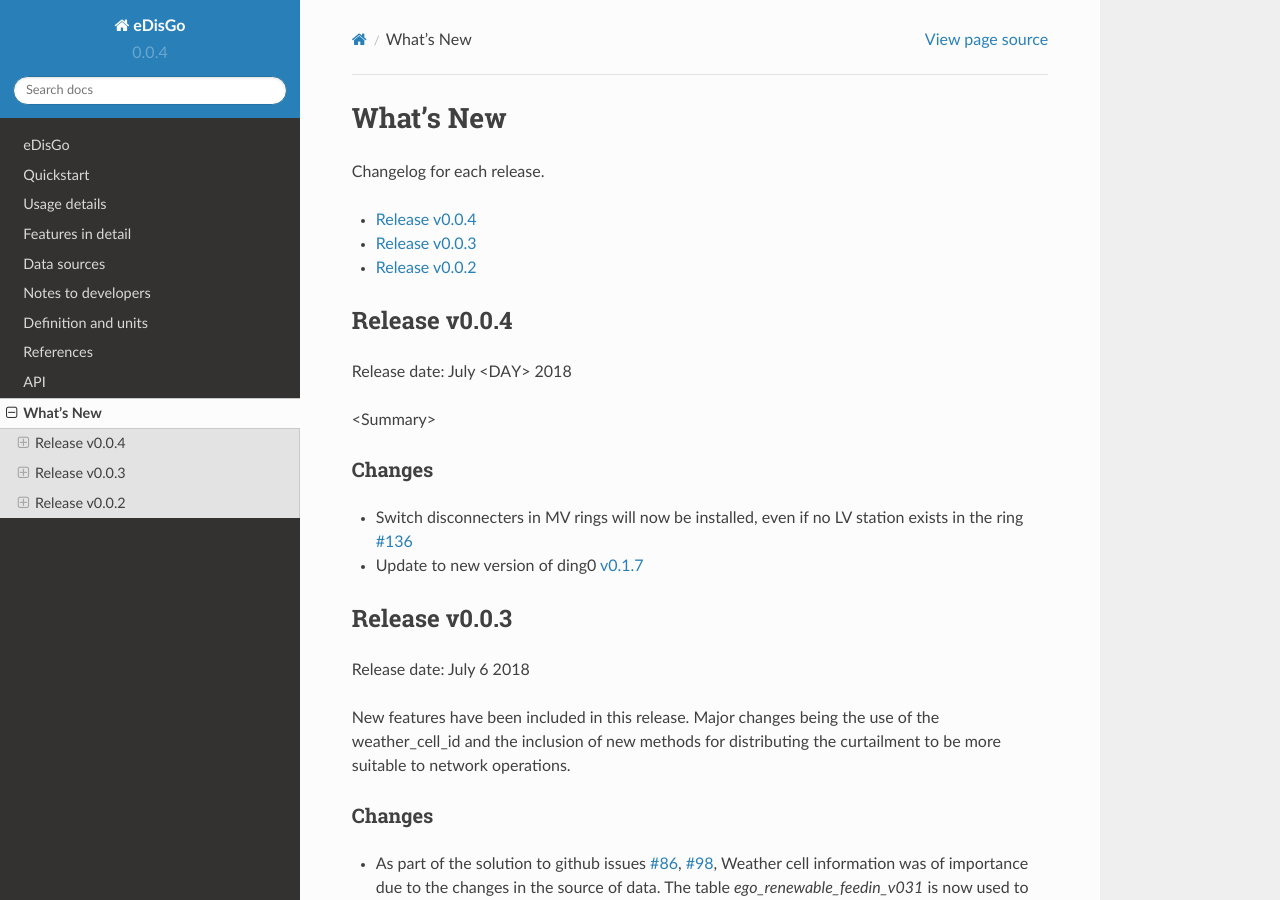
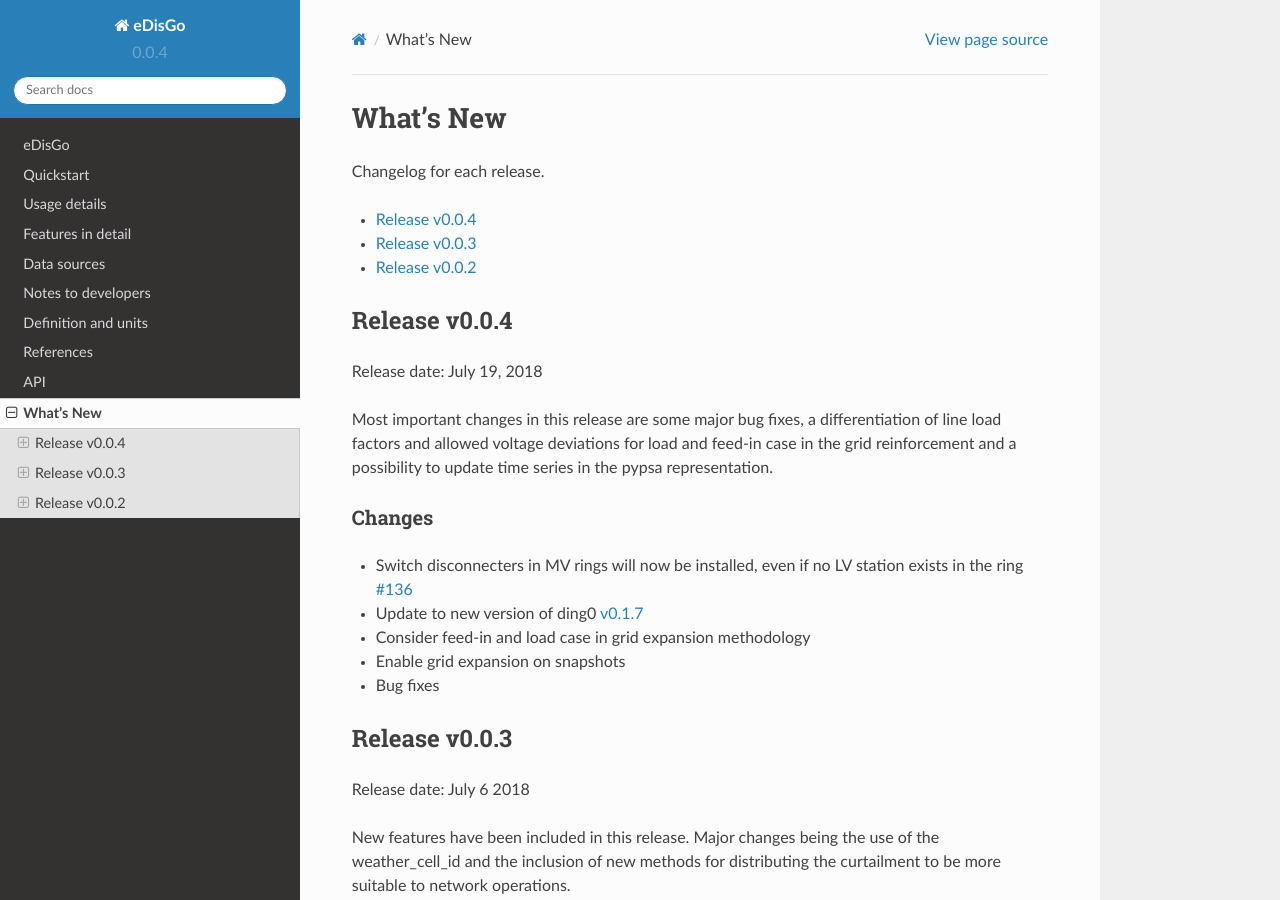
Before and after one commit to openego/eDisGo, a Sphinx documentation site: the page built from doc/whatsnew.rst, in a window 1280 px wide and 900 px high. Built offline with Sphinx 7.4.7 and the Read the Docs theme 2.0.0, drawn with Linux system fonts in a browser that asks for light colours; formulas are drawn with MathJax 3.

Commit message:
Update whats new

```diff
--- a/doc/whatsnew/v0-0-4.rst
+++ b/doc/whatsnew/v0-0-4.rst
@@ -1,9 +1,11 @@
 Release v0.0.4
 ==============
 
-Release date: July <DAY> 2018
+Release date: July 19, 2018
 
-<Summary>
+Most important changes in this release are some major bug fixes, a differentiation of line load factors and
+allowed voltage deviations for load and feed-in case in the grid reinforcement and a possibility to update
+time series in the pypsa representation.
 
 Changes
 -------
@@ -12,3 +14,6 @@ Changes
   exists in the ring `#136 <https://github.com/openego/eDisGo/issues/136>`_
 * Update to new version of ding0
   `v0.1.7 <https://github.com/openego/ding0/releases/tag/v0.1.7>`_
+* Consider feed-in and load case in grid expansion methodology
+* Enable grid expansion on snapshots
+* Bug fixes
```
